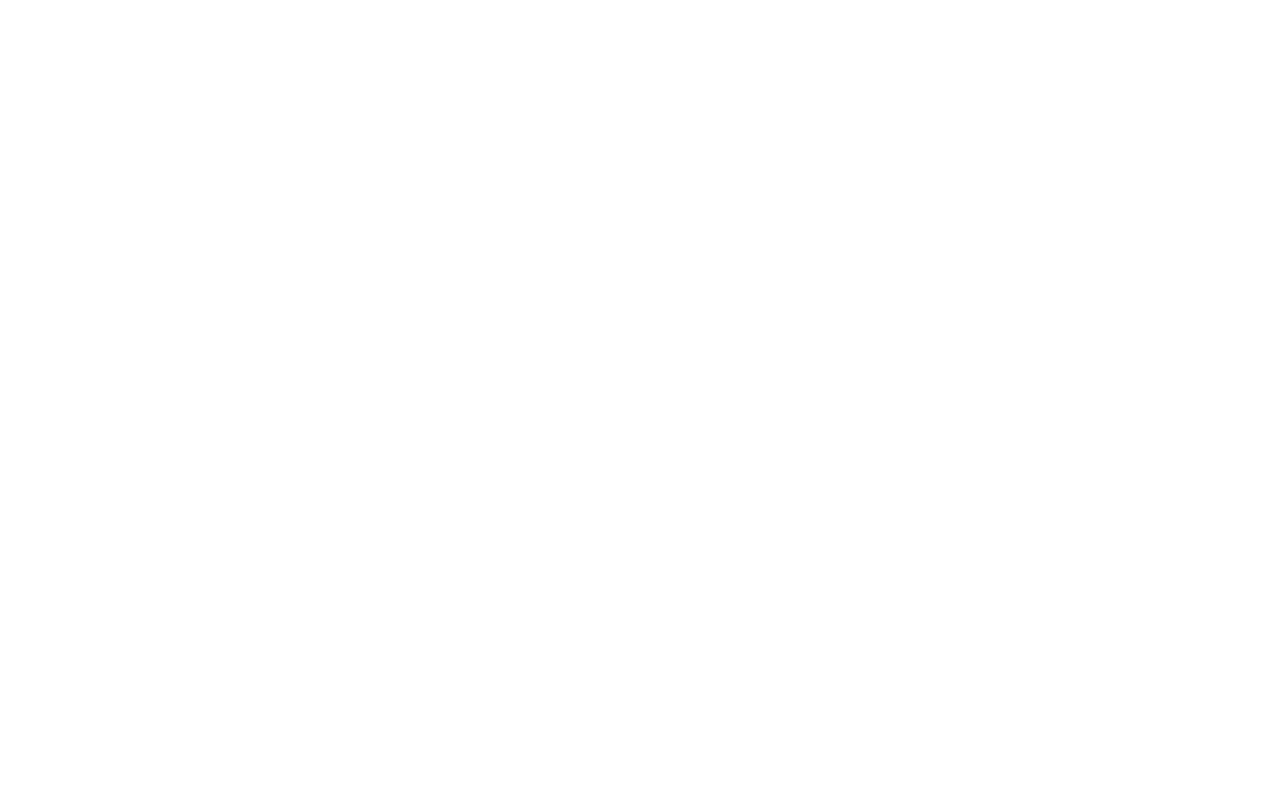
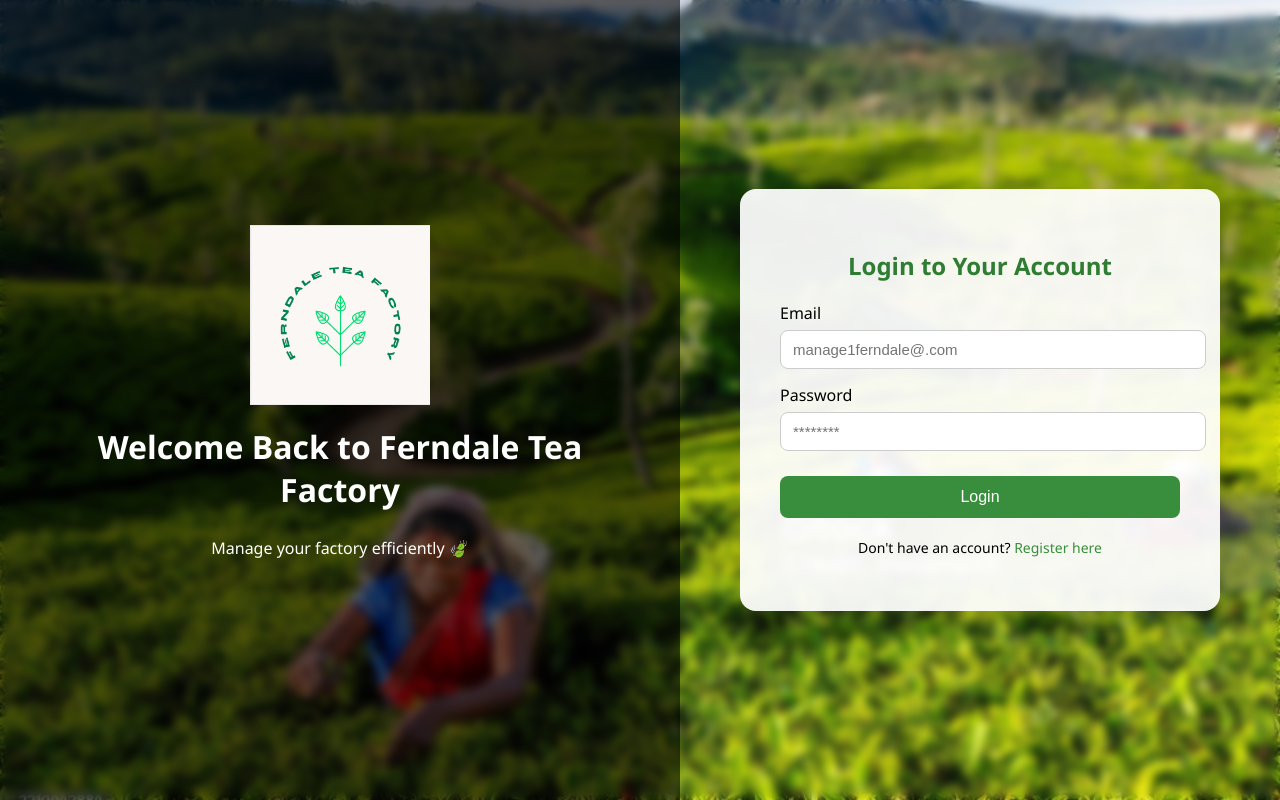
Before and after one commit to SudamNF17/FerndaleTeaFactorySystem, a React (Create React App) app in the folder frontend/: page /login in a window 1280 px wide. Before the commit this address had no page. Built offline with nearby package versions, Linux system fonts and the light colour scheme.

Commit message:
login and register page

```diff
--- a/frontend/src/App.js
+++ b/frontend/src/App.js
@@ -1,18 +1,20 @@
 import React from "react";
-import {Route, Routes } from "react-router";
+import { Route, Routes, Navigate } from "react-router";
 import "./App.css";
 import Home from "./Components/Home/Home";
+import Register from "./Components/Register/Register";
+import Login from "./Components/Login/Login";
 
 
 function App() {
-
   return (
     <div>
       <React.Fragment>
         <Routes>
-        <Route path="/" element={<Home/>}/>
-        <Route path="/mainhome" element={<Home/>}/>
-
+          <Route path="/" element={<Navigate to="/register" />} />
+          <Route path="/register" element={<Register />} />
+          <Route path="/login" element={<Login />} />
+          <Route path="/mainhome" element={<Home />} />
         </Routes>
       </React.Fragment>
     </div>
--- /dev/null
+++ b/frontend/src/Components/Login/Login.js
@@ -0,0 +1,35 @@
+import React from 'react';
+import './login.css';
+import logo from '../../assets/tea-logo.png';
+
+function Login() {
+  return (
+    <div className="login-page">
+      <div className="login-left">
+        <img src={logo} alt="Ferndale Tea Logo" className="login-logo" />
+        <h1>Welcome Back to Ferndale Tea Factory</h1>
+        <p>Manage your factory efficiently 🍃</p>
+      </div>
+
+      <div className="login-right">
+        <div className="login-card">
+          <h2>Login to Your Account</h2>
+          <form className="login-form">
+            <div className="form-group">
+              <label>Email</label>
+              <input type="email" placeholder="manage1ferndale@.com" required />
+            </div>
+            <div className="form-group">
+              <label>Password</label>
+              <input type="password" placeholder="********" required />
+            </div>
+            <button type="submit" className="login-btn">Login</button>
+          </form>
+          <p className="register-link">Don't have an account? <a href="/register">Register here</a></p>
+        </div>
+      </div>
+    </div>
+  );
+}
+
+export default Login;
--- /dev/null
+++ b/frontend/src/Components/Login/login.css
@@ -0,0 +1,141 @@
+body {
+  margin: 0;
+  font-family: 'Segoe UI', sans-serif;
+  background: url('../../assets/tea-bg.jpg') no-repeat center center fixed;
+  background-size: cover;
+}
+
+.login-page {
+  display: flex;
+  height: 100vh;
+  backdrop-filter: blur(5px);
+}
+
+.login-left {
+  flex: 1;
+  color: white;
+  padding: 40px;
+  background: rgba(0, 0, 0, 0.6);
+  display: flex;
+  flex-direction: column;
+  justify-content: center;
+  align-items: center;
+  text-align: center;
+  transition: all 0.3s ease;
+}
+
+.login-left:hover {
+  background: rgba(0, 0, 0, 0.7);
+}
+
+.login-left h1 {
+  font-size: 32px;
+  margin: 20px 0 10px;
+}
+
+.login-left p {
+  font-size: 16px;
+  max-width: 300px;
+}
+
+.login-logo {
+  width: 180px;
+  height: auto;
+  transition: transform 0.3s;
+}
+
+.login-logo:hover {
+  transform: scale(1.1);
+}
+
+.login-right {
+  flex: 1;
+  display: flex;
+  justify-content: center;
+  align-items: center;
+}
+
+.login-card {
+  background: #ffffffee;
+  padding: 40px;
+  border-radius: 16px;
+  width: 100%;
+  max-width: 400px;
+  box-shadow: 0 10px 30px rgba(0, 0, 0, 0.15);
+  transition: box-shadow 0.3s ease, transform 0.3s ease;
+}
+
+.login-card:hover {
+  box-shadow: 0 16px 40px rgba(0, 0, 0, 0.25);
+  transform: translateY(-5px);
+}
+
+.login-card h2 {
+  color: #2e7d32;
+  margin-bottom: 20px;
+  text-align: center;
+}
+
+.login-form .form-group {
+  margin-bottom: 15px;
+}
+
+.login-form label {
+  display: block;
+  font-weight: 500;
+  margin-bottom: 6px;
+}
+
+.login-form input {
+  width: 100%;
+  padding: 10px 12px;
+  border: 1px solid #ccc;
+  border-radius: 8px;
+  font-size: 15px;
+  transition: border-color 0.3s, box-shadow 0.3s;
+}
+
+.login-form input:focus {
+  border-color: #4caf50;
+  outline: none;
+  box-shadow: 0 0 5px #81c784;
+}
+
+.login-form input:hover {
+  border-color: #66bb6a;
+}
+
+.login-btn {
+  width: 100%;
+  background-color: #388e3c;
+  color: white;
+  padding: 12px;
+  border: none;
+  font-size: 16px;
+  margin-top: 10px;
+  border-radius: 8px;
+  cursor: pointer;
+  transition: background-color 0.3s, transform 0.3s ease;
+}
+
+.login-btn:hover {
+  background-color: #2e7d32;
+  transform: translateY(-2px);
+}
+
+.register-link {
+  margin-top: 20px;
+  font-size: 14px;
+  text-align: center;
+}
+
+.register-link a {
+  color: #388e3c;
+  text-decoration: none;
+  transition: color 0.3s;
+}
+
+.register-link a:hover {
+  text-decoration: underline;
+  color: #2e7d32;
+}
--- /dev/null
+++ b/frontend/src/Components/Register/Register.js
@@ -0,0 +1,39 @@
+import React from 'react';
+import './register.css';
+import logo from '../../assets/tea-logo.png';
+
+function Register() {
+  return (
+    <div className="register-page">
+      <div className="register-left">
+        <img src={logo} alt="Ferndale Tea Logo" className="register-logo" />
+        <h1>Welcome to Ferndale Tea Factory</h1>
+        <p>Manage your employees, inventory, and orders efficiently 🍃</p>
+      </div>
+
+      <div className="register-right">
+        <div className="register-card">
+          <h2>Create an Account</h2>
+          <form className="register-form">
+            <div className="form-group">
+              <label>Full Name</label>
+              <input type="text" placeholder="Manage1" required />
+            </div>
+            <div className="form-group">
+              <label>Email</label>
+              <input type="email" placeholder="manage1ferndale@gmail.com" required />
+            </div>
+            <div className="form-group">
+              <label>Password</label>
+              <input type="password" placeholder="********" required />
+            </div>
+            <button type="submit" className="register-btn">Register</button>
+          </form>
+          <p className="login-link">Already registered? <a href="/login">Login here</a></p>
+        </div>
+      </div>
+    </div>
+  );
+}
+
+export default Register;
--- /dev/null
+++ b/frontend/src/Components/Register/register.css
@@ -0,0 +1,141 @@
+body {
+  margin: 0;
+  font-family: 'Segoe UI', sans-serif;
+  background: url('../../assets/tea-bg.jpg') no-repeat center center fixed;
+  background-size: cover;
+}
+
+.register-page {
+  display: flex;
+  height: 100vh;
+  backdrop-filter: blur(5px);
+}
+
+.register-left {
+  flex: 1;
+  color: white;
+  padding: 40px;
+  background: rgba(0, 0, 0, 0.6);
+  display: flex;
+  flex-direction: column;
+  justify-content: center;
+  align-items: center;
+  text-align: center;
+  transition: all 0.3s ease;
+}
+
+.register-left:hover {
+  background: rgba(0, 0, 0, 0.7);
+}
+
+.register-left h1 {
+  font-size: 32px;
+  margin: 20px 0 10px;
+}
+
+.register-left p {
+  font-size: 16px;
+  max-width: 300px;
+}
+
+.register-logo {
+  width: 180px;
+  height: auto;
+  transition: transform 0.3s;
+}
+
+.register-logo:hover {
+  transform: scale(1.1);
+}
+
+.register-right {
+  flex: 1;
+  display: flex;
+  justify-content: center;
+  align-items: center;
+}
+
+.register-card {
+  background: #ffffffee;
+  padding: 40px;
+  border-radius: 16px;
+  width: 100%;
+  max-width: 400px;
+  box-shadow: 0 10px 30px rgba(0, 0, 0, 0.15);
+  transition: box-shadow 0.3s ease, transform 0.3s ease;
+}
+
+.register-card:hover {
+  box-shadow: 0 16px 40px rgba(0, 0, 0, 0.25);
+  transform: translateY(-5px);
+}
+
+.register-card h2 {
+  color: #2e7d32;
+  margin-bottom: 20px;
+  text-align: center;
+}
+
+.register-form .form-group {
+  margin-bottom: 15px;
+}
+
+.register-form label {
+  display: block;
+  font-weight: 500;
+  margin-bottom: 6px;
+}
+
+.register-form input {
+  width: 100%;
+  padding: 10px 12px;
+  border: 1px solid #ccc;
+  border-radius: 8px;
+  font-size: 15px;
+  transition: border-color 0.3s, box-shadow 0.3s;
+}
+
+.register-form input:focus {
+  border-color: #4caf50;
+  outline: none;
+  box-shadow: 0 0 5px #81c784;
+}
+
+.register-form input:hover {
+  border-color: #66bb6a;
+}
+
+.register-btn {
+  width: 100%;
+  background-color: #388e3c;
+  color: white;
+  padding: 12px;
+  border: none;
+  font-size: 16px;
+  margin-top: 10px;
+  border-radius: 8px;
+  cursor: pointer;
+  transition: background-color 0.3s, transform 0.3s ease;
+}
+
+.register-btn:hover {
+  background-color: #2e7d32;
+  transform: translateY(-2px);
+}
+
+.login-link {
+  margin-top: 20px;
+  font-size: 14px;
+  text-align: center;
+}
+
+.login-link a {
+  color: #388e3c;
+  text-decoration: none;
+  transition: color 0.3s;
+}
+
+.login-link a:hover {
+  text-decoration: underline;
+  color: #2e7d32;
+}
```
Also changed, not shown: frontend/src/assets/tea-bg.jpg (added), frontend/src/assets/tea-logo.png (added).
